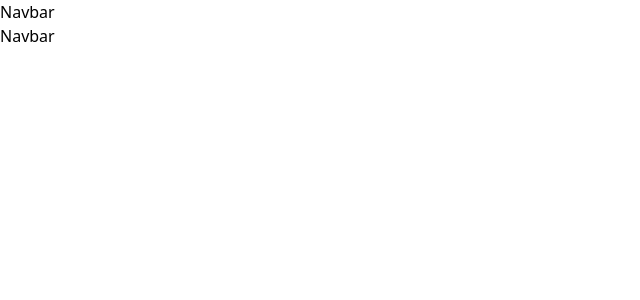
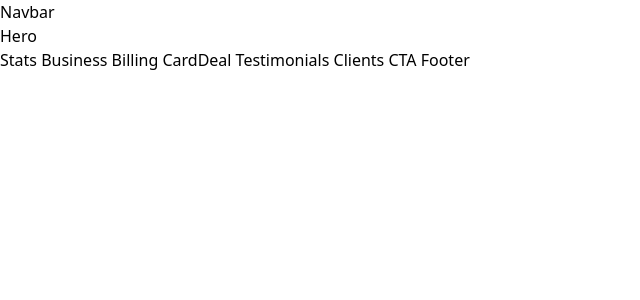
Before and after one commit to dikiogres/hoobank-react-tailwind, a React (Vite) app: page / in a window 1280 px wide. Shown: the top 300 px of the page, without its empty margins (0-640 px from the left). Built offline with nearby package versions, Linux system fonts and the light colour scheme.

Commit message:
feat: structure skelly

```diff
--- a/src/App.tsx
+++ b/src/App.tsx
@@ -3,16 +3,29 @@
 
 const App = () => {
   return (
-    <div className="bg-primary w-full overflow-hidden">
+    <div className="bg-primary w-full overflow-hidden  ">
       <div className={`${style.paddingX} ${style.flexCenter}`}>
         <div className={`${style.boxWidth}`}>
           Navbar
         </div>
       </div>
 
-      <div className={`bg-primary ${style.flexCenter}`}>
+      <div className={`bg-primary ${style.flexStart}`}>
         <div className={`${style.boxWidth}`}>
-          Navbar
+          Hero
+        </div>
+      </div>
+
+      <div className={`bg-primary ${style.paddingX} ${style.flexStart}`}>
+        <div className={`${style.boxWidth}`}>
+          Stats
+          Business
+          Billing
+          CardDeal
+          Testimonials
+          Clients
+          CTA
+          Footer
         </div>
       </div>
 
```
